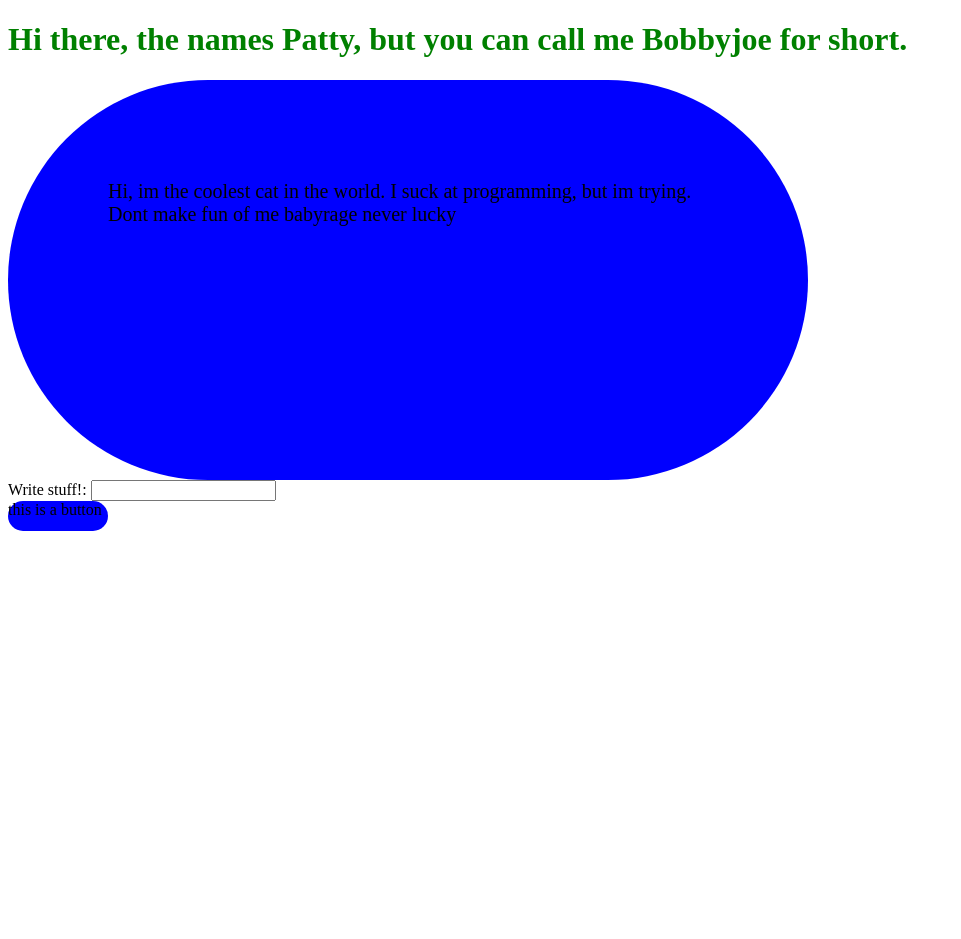
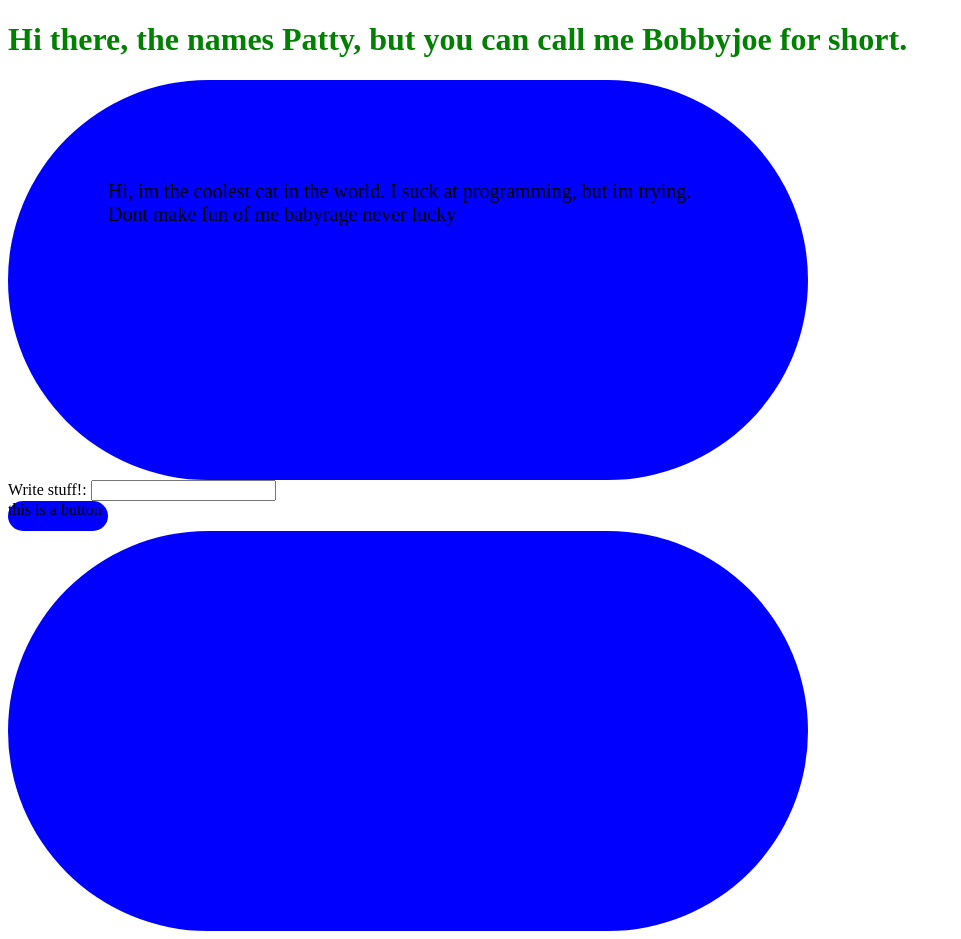
Before and after one commit to asdera/pattyboyo.github.io, a plain HTML site: page index.html in a window 1280 px wide. Shown: the whole page, without its empty margins (0-961 px from the left). Before the commit the page ends 800 px from the top, so only its background shows below. Drawn offline with nearby package versions, Linux system fonts and the light colour scheme.

Commit message:
Update index.html

```diff
--- a/index.html
+++ b/index.html
@@ -26,5 +26,8 @@
   <div id="button">
         this is a button
   </div>
+  <div id='messages'>
+
+  </div>
 </body>
 </html>
```
